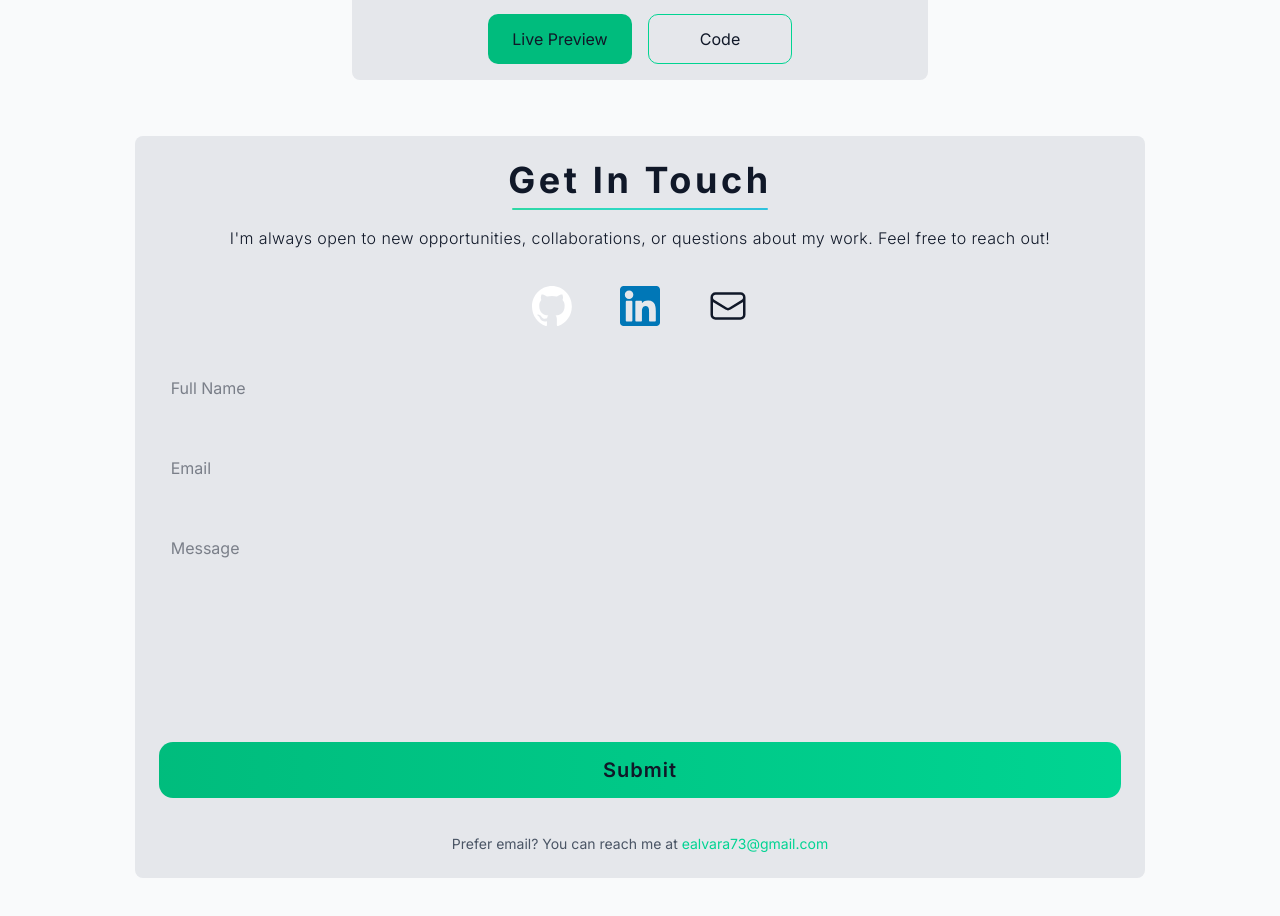
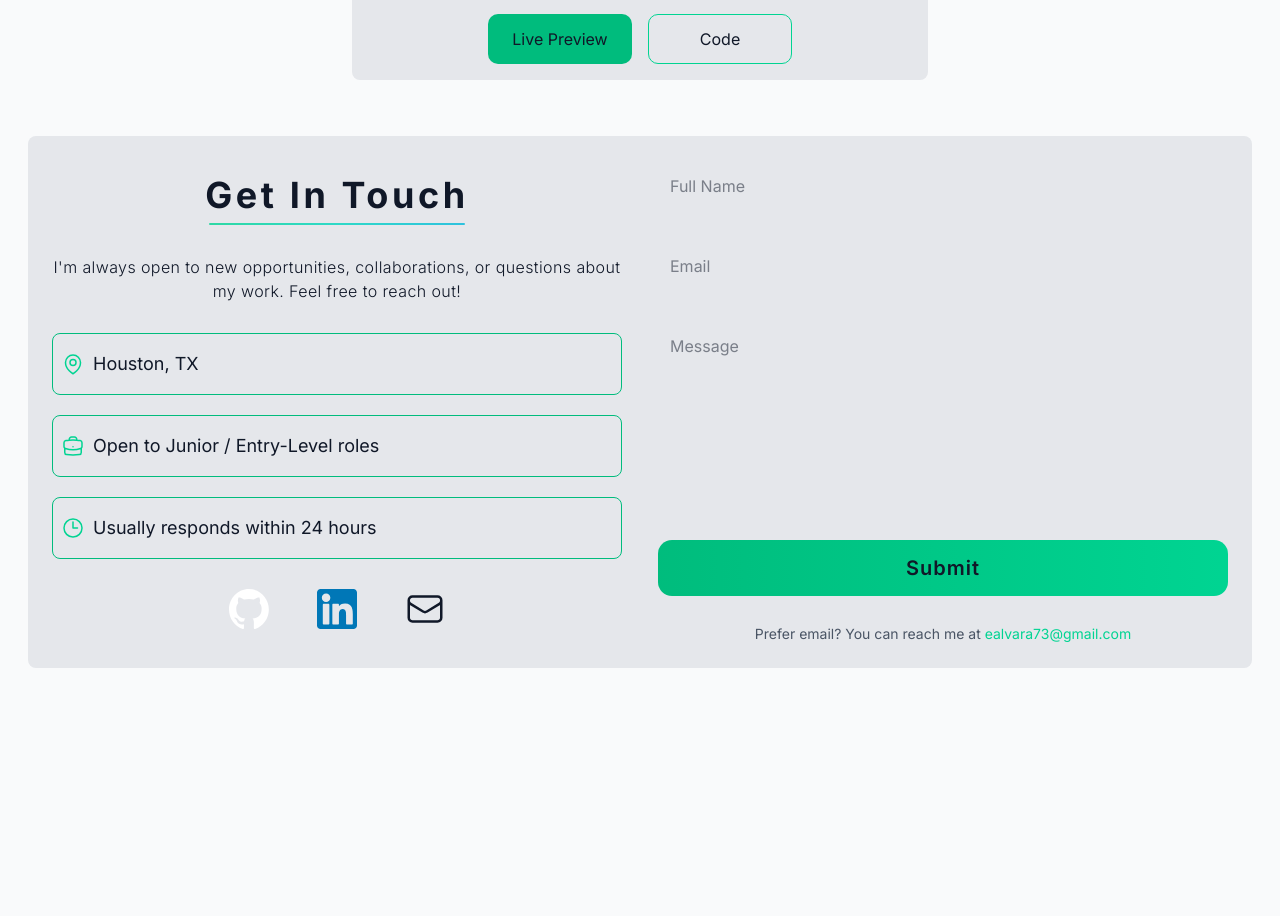
Before and after one commit to ealvara6/devfolio, a React (Vite) app: page / in a window 1280 px wide. Shown: the part 3140-4056 px from the top of the page. Built offline with nearby package versions, Linux system fonts and the light colour scheme.

Commit message:
feat(contact): add info section)

```diff
--- a/src/components/sections/contact/Contact.tsx
+++ b/src/components/sections/contact/Contact.tsx
@@ -2,27 +2,47 @@ import { SubHeading } from '@/components/shared/SubHeading';
 import { Button, Fieldset, Input, Textarea } from '@headlessui/react';
 import githubSvg from '@/assets/github.svg';
 import linkedinSvg from '@/assets/linkedin.svg';
-import { EnvelopeIcon } from '@heroicons/react/24/outline';
+import {
+  BriefcaseIcon,
+  ClockIcon,
+  EnvelopeIcon,
+} from '@heroicons/react/24/outline';
+import { MapPinIcon } from '@heroicons/react/24/outline';
 
 export const Contact = () => {
   return (
     <section
-      className="min-h-screen sm:max-w-10/12 scroll-mt-20 mt-14 px-7 mx-auto text-center max-w-7xl"
+      className="min-h-screen sm:max-w-7xl scroll-mt-20 mt-14 px-7 mx-auto text-center max-w-7xl"
       id="Contact"
     >
-      <div className="flex flex-col gap-9 bg-surface p-6 rounded-md">
-        <div className="relative">
+      <div className="flex flex-col gap-9 bg-surface p-6 rounded-md md:grid md:grid-cols-2">
+        <div className="relative flex flex-col items-center justify-around">
+          <div>
             <SubHeading>Get In Touch</SubHeading>
             <div className="w-64 mx-auto mt-2 h-[2px] bg-gradient-to-r from-emerald-400/80 via-teal-400/80 to-cyan-500/80 rounded-full" />
-          <div className="mt-4 tracking-wide font-light">
+          </div>
+          <div className="tracking-wide font-light">
             I'm always open to new opportunities, collaborations, or questions
             about my work. Feel free to reach out!
           </div>
+          <div className="flex flex-col gap-5 text-sm  text-start w-full">
+            <p className="border p-2 rounded-md text-lg flex gap-2 border-accent py-4">
+              <MapPinIcon className="w-6 text-accent-light" /> Houston, TX
+            </p>
+            <p className="border p-2 rounded-md text-lg flex gap-2 border-accent py-4">
+              <BriefcaseIcon className="w-6 text-accent-light" /> Open to Junior
+              / Entry-Level roles
+            </p>
+            <p className="border p-2 rounded-md text-lg flex gap-2 border-accent py-4">
+              <ClockIcon className="w-6 text-accent-light" /> Usually responds
+              within 24 hours
+            </p>
           </div>
           <div className="flex justify-center gap-12">
             <img src={githubSvg} alt="Github Icon" className="w-10" />
             <img src={linkedinSvg} alt="Linkedin Icon" className="w-10" />
             <EnvelopeIcon className="w-10" />
+          </div>
         </div>
         <Fieldset className="flex flex-col gap-7 text-text">
           <Input
@@ -45,7 +65,6 @@ export const Contact = () => {
           <Button className="bg-gradient-to-r from-emerald-500 to-emerald-400 p-3.5 rounded-xl text-xl font-semibold tracking-wider">
             Submit
           </Button>
-        </Fieldset>
           <div className="text-text-muted text-sm">
             Prefer email? You can reach me at{' '}
             <a
@@ -55,6 +74,7 @@ export const Contact = () => {
               ealvara73@gmail.com
             </a>
           </div>
+        </Fieldset>
       </div>
     </section>
   );
```
Lines whose indentation alone changed are shown as unchanged.
